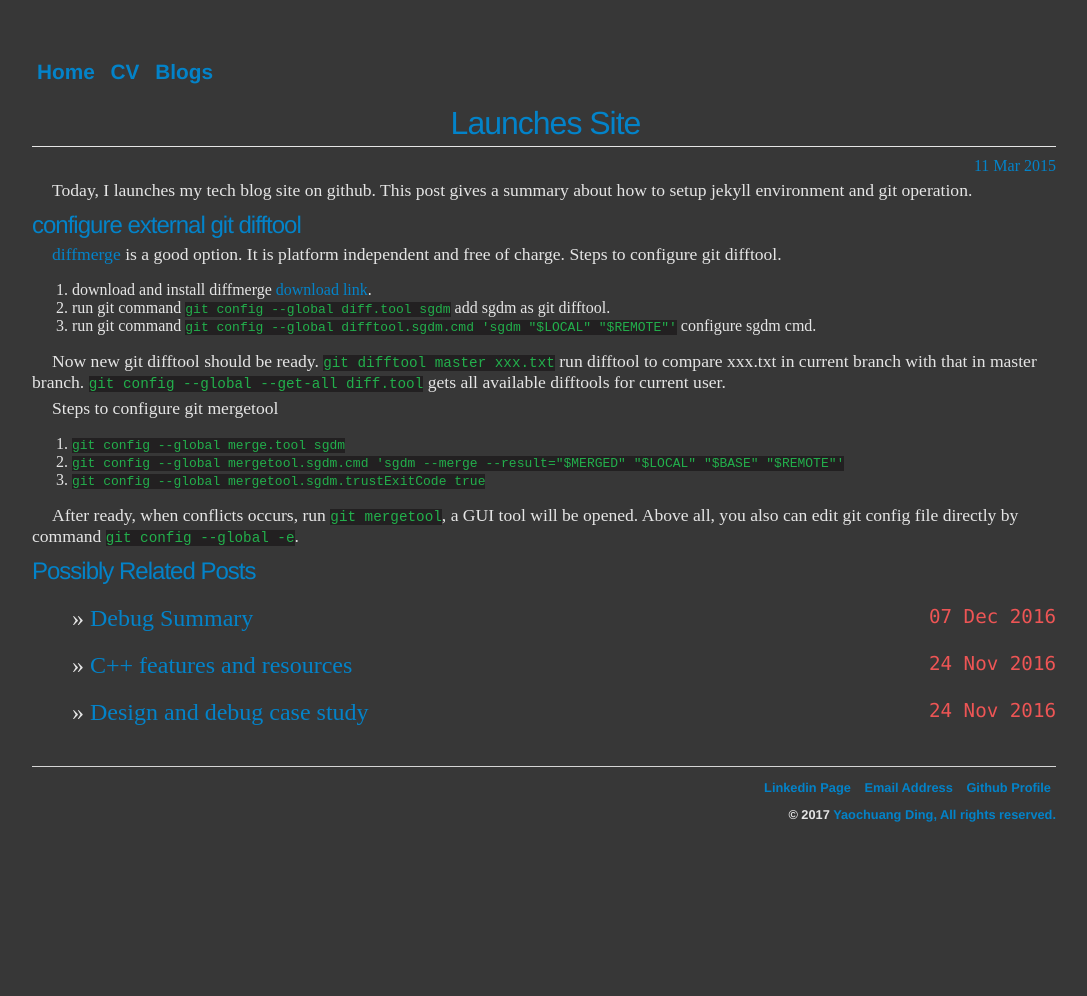
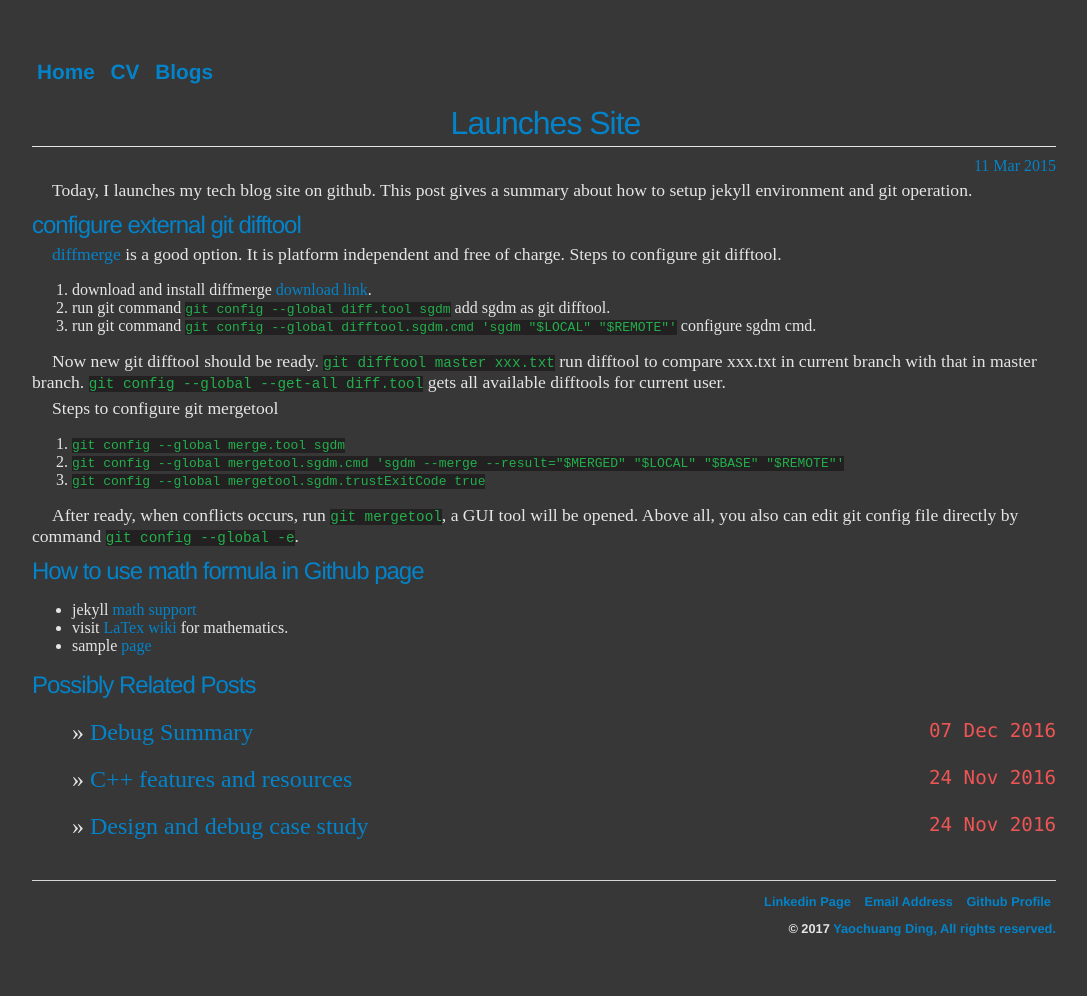
Before and after one commit to ychding11/ychding11.github.io, a Jekyll site: the page built from _posts/2015-03-12-site-launched.md, in a window 1280 px wide. Shown: the whole page, without its empty margins (96-1183 px from the left). Built offline with Jekyll 4.4.1, drawn with Linux system fonts in a browser that asks for light colours; before the commit the page ends 900 px from its top, so only the background shows below that.

Commit message:
add LaTex math

```diff
--- a/_posts/2015-03-12-site-launched.md
+++ b/_posts/2015-03-12-site-launched.md
@@ -28,3 +28,9 @@ Steps to configure git mergetool
 
 After ready, when conflicts occurs, run `git mergetool`, a GUI tool will be opened. Above all, you also can
 edit git config file directly by command `git config --global -e`.
+
+## How to use math formula in Github page
+
+- jekyll [math support](https://jekyllrb.com/docs/extras/#math-support)
+- visit [LaTex wiki](https://en.wikibooks.org/wiki/LaTeX/Mathematics) for mathematics.
+- sample [page](http://gastonsanchez.com/visually-enforced/opinion/2014/02/16/Mathjax-with-jekyll/)
```
